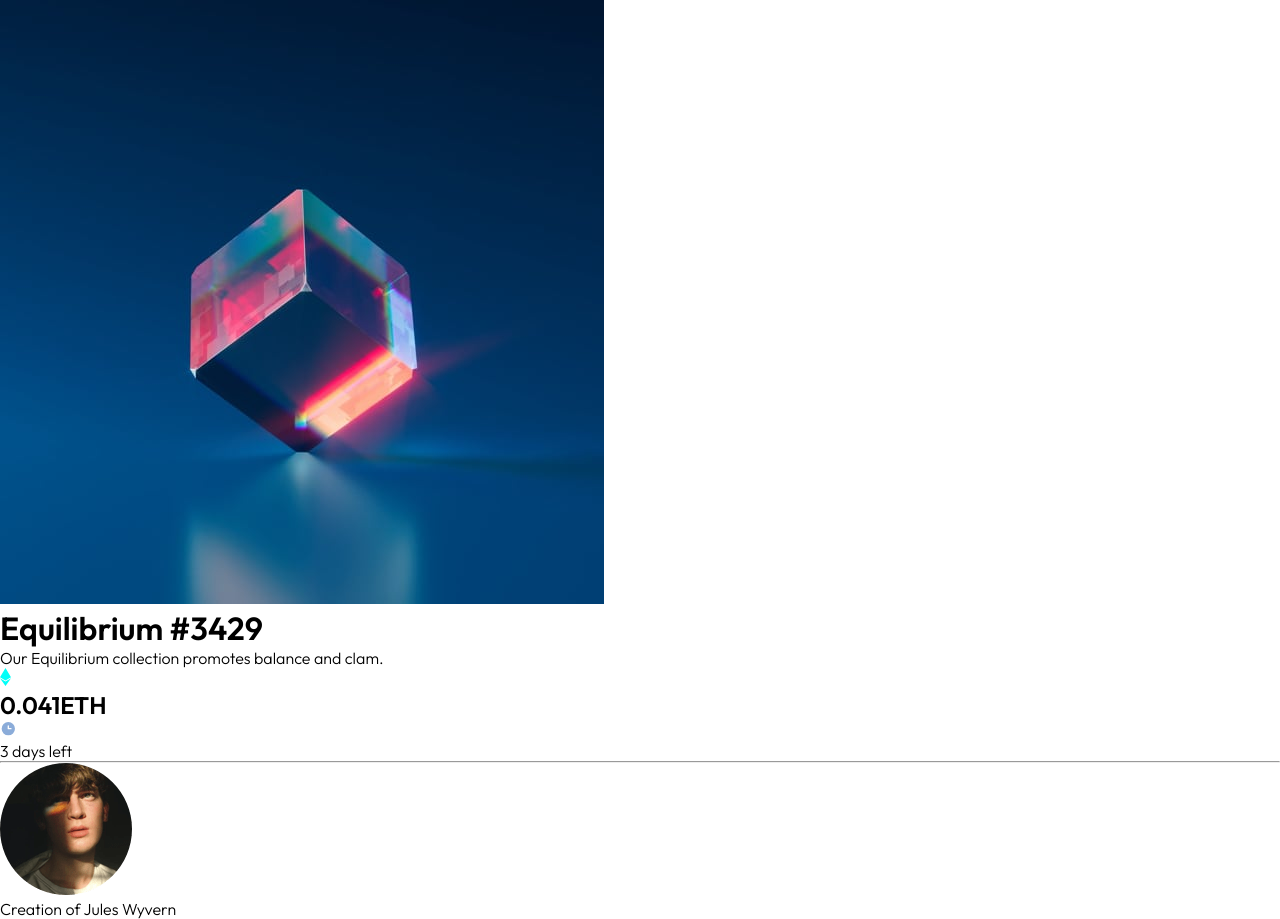
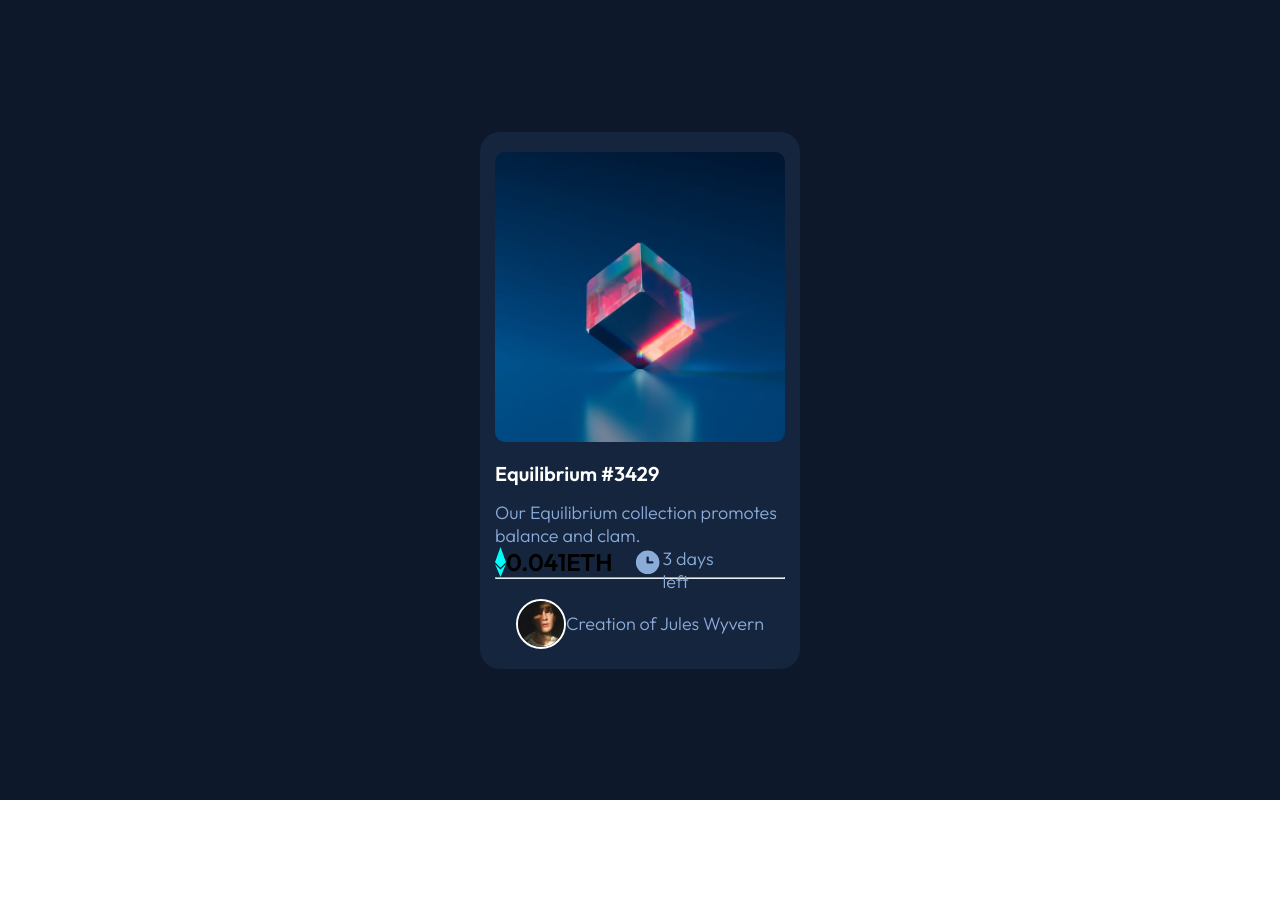
Before and after one commit to mdsajalali/frontend-mentor-challenges, a plain HTML site: page nft-preview-card/index.html in a window 1280 px wide. After the commit the page ends 800 px from the top, so only its background shows below. Drawn offline with Linux system fonts and the light colour scheme.

Commit message:
nft preview card css added

```diff
--- a/nft-preview-card/index.html
+++ b/nft-preview-card/index.html
@@ -25,11 +25,11 @@
           <h1>Equilibrium #3429</h1>
           <p>Our Equilibrium collection promotes balance and clam.</p>
           <div class="card__info">
-            <div>
+            <div class="ethereum-icon">
               <img src="./images/icon-ethereum.svg" alt="Ethereum" />
               <h2>0.041ETH</h2>
             </div>
-            <div>
+            <div class="clock-icon">
               <img src="./images/icon-clock.svg" alt="Clock" />
               <p>3 days left</p>
             </div>
--- a/nft-preview-card/style.css
+++ b/nft-preview-card/style.css
@@ -2,12 +2,13 @@
 
 :root{
 --main_BG: hsl(217, 54%, 11%)
---card_BG: hsl(216, 50%, 16%)
---line: hsl(215, 32%, 27%)
---White: hsl(0, 0%, 100%)
---Soft_blue: hsl(215, 51%, 70%)
---Cyan: hsl(178, 100%, 50%)
+--card_BG: hsl(216, 50%, 16%);
+--line: hsl(215, 32%, 27%);
+--White: hsl(0, 0%, 100%);
+--Soft_blue: hsl(215, 51%, 70%);
+--Cyan: hsl(178, 100%, 50%);
 }
+
 
 * {
   margin: 0;
@@ -15,3 +16,78 @@
   box-sizing: border-box;
   font-family: "Outfit", sans-serif;
 }
+
+
+.container{
+  background: hsl(217, 54%, 11%);
+  display: flex;
+    align-items: center;
+    justify-content: center;
+    min-height: 100vh;
+}
+
+.card{
+   width: 320px;
+    background: hsl(216, 50%, 16%) ;
+    padding: 20px 15px;
+      border-radius: 20px;
+    -webkit-border-radius: 20px;
+    -moz-border-radius: 20px;
+    -ms-border-radius: 20px;
+    -o-border-radius: 20px;
+
+}
+
+.card_img{
+  width: 100%;
+    border-radius: 10px;
+    -webkit-border-radius: 10px;
+    -moz-border-radius: 10px;
+    -ms-border-radius: 10px;
+    -o-border-radius: 10px;
+}
+
+.card-box h1{
+   font-size: 20px;
+    font-weight: 600;
+    color:  hsl(0, 0%, 100%);
+    margin: 15px 0;
+}
+
+.card-box p{
+  font-size: 18px;
+    font-weight: 100;
+    color: hsl(215, 51%, 70%);
+}
+
+.card__info{
+  display: flex;
+  gap: 20px;
+
+}
+
+.ethereum-icon{
+  display: flex;
+}
+
+.clock-icon{
+  display: flex;
+}
+
+.card_meta{
+  display: flex;
+  align-items: center;
+  justify-content: center;
+  margin-top: 20px;
+}
+
+.card_meta img{
+    width: 50px;
+    height: 50px;
+    border-radius: 50% ;
+    border: 2px solid hsl(0, 0%, 100%);
+    -webkit-border-radius: 50% ;
+    -moz-border-radius: 50% ;
+    -ms-border-radius: 50% ;
+    -o-border-radius: 50% ;
+}
```
